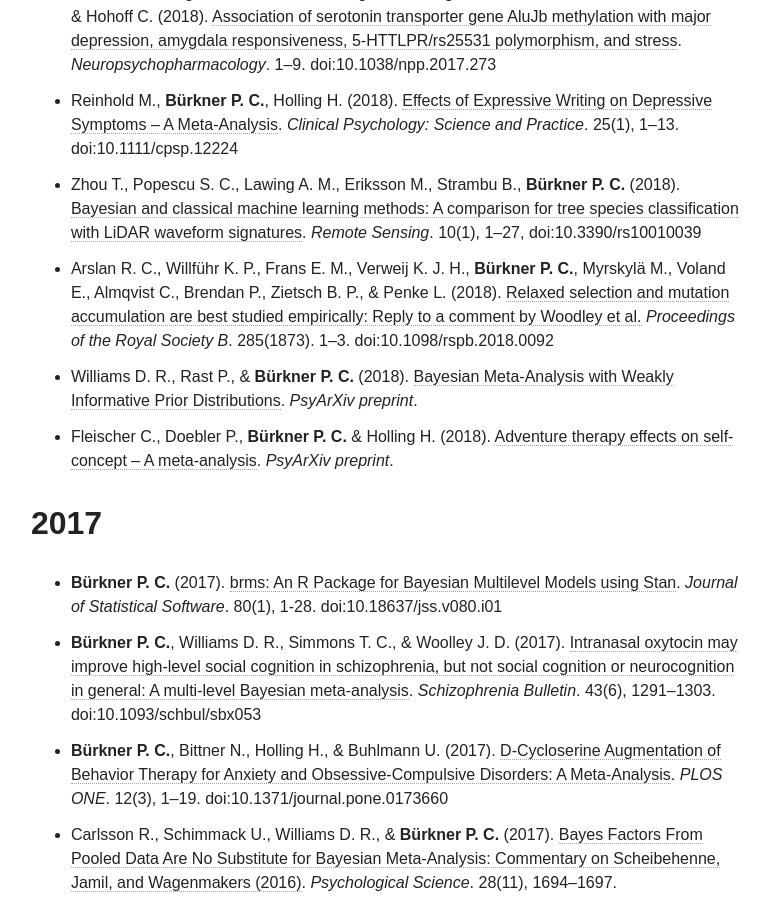
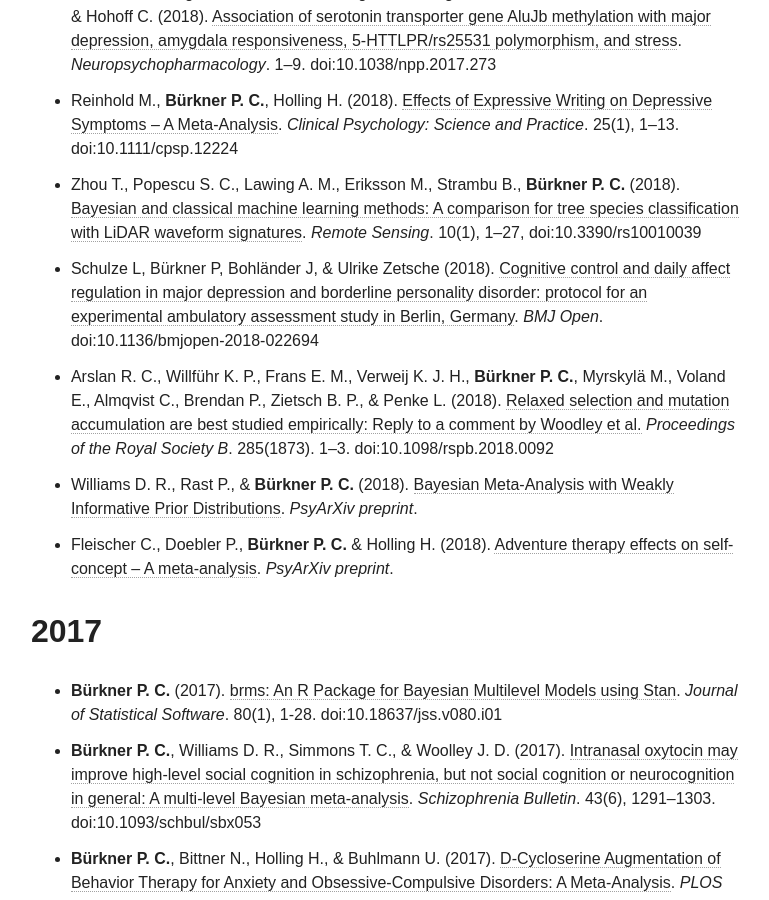
Before and after one commit to paul-buerkner/paul-buerkner.github.io, a Jekyll site: the page built from publications/index.md, in a window 1280 px wide and 900 px high, scrolled down 8183 px. Shown: the whole window, without its empty margins (255-1024 px from the left). Built offline with Jekyll 4.4.1, drawn with Linux system fonts in a browser that asks for light colours; nearby versions of some CDN libraries.

Commit message:
add old published study

```diff
--- a/publications/index.md
+++ b/publications/index.md
@@ -120,6 +120,7 @@
 * Schneider I., Kugel H., Redlich R., Grotegerd D., Bürger C., **Bürkner P. C.**, ..., Dannlowski U., & Hohoff C. (2018). [Association of serotonin transporter gene AluJb methylation with major depression, amygdala responsiveness, 5-HTTLPR/rs25531 polymorphism, and stress](https://www.nature.com/articles/npp2017273). *Neuropsychopharmacology*. 1--9. doi:10.1038/npp.2017.273
 * Reinhold M., **Bürkner P. C.**, Holling H. (2018). [Effects of Expressive Writing on Depressive Symptoms – A Meta-Analysis](http://onlinelibrary.wiley.com/doi/10.1111/cpsp.12224/abstract). *Clinical Psychology: Science and Practice*. 25(1), 1--13. doi:10.1111/cpsp.12224
 * Zhou T., Popescu S. C., Lawing A. M., Eriksson M., Strambu B., **Bürkner P. C.** (2018). [Bayesian and classical machine learning methods: A comparison for tree species classification with LiDAR waveform signatures](http://www.mdpi.com/2072-4292/10/1/39). *Remote Sensing*. 10(1), 1--27, doi:10.3390/rs10010039
+* Schulze L, Bürkner P, Bohländer J, & Ulrike Zetsche (2018). [Cognitive control and daily affect regulation in major depression and borderline personality disorder: protocol for an experimental ambulatory assessment study in Berlin, Germany](https://bmjopen.bmj.com/content/8/10/e022694). *BMJ Open*. doi:10.1136/bmjopen-2018-022694
 * Arslan R. C., Willführ K. P., Frans E. M., Verweij K. J. H., **Bürkner P. C.**, Myrskylä M., Voland E., Almqvist C., Brendan P., Zietsch B. P., & Penke L. (2018). [Relaxed selection and mutation accumulation are best studied empirically: Reply to a comment by Woodley et al.](http://rspb.royalsocietypublishing.org/content/285/1873/20180092) *Proceedings of the Royal Society B*. 285(1873). 1--3. doi:10.1098/rspb.2018.0092
 * Williams D. R., Rast P., & **Bürkner P. C.** (2018). [Bayesian Meta-Analysis with Weakly Informative Prior Distributions](https://psyarxiv.com/7tbrm/). *PsyArXiv preprint*.
 * Fleischer C., Doebler P., **Bürkner P. C.** & Holling H. (2018). [Adventure therapy effects on self-concept – A meta-analysis](https://psyarxiv.com/c7y9a). *PsyArXiv preprint*.
```
